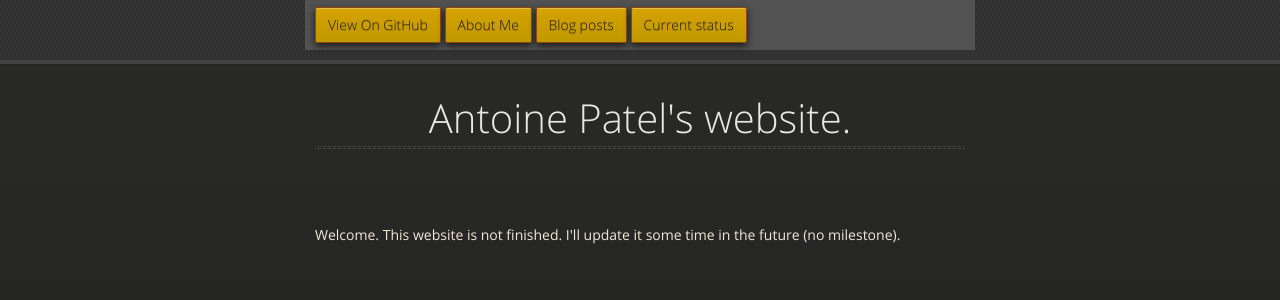
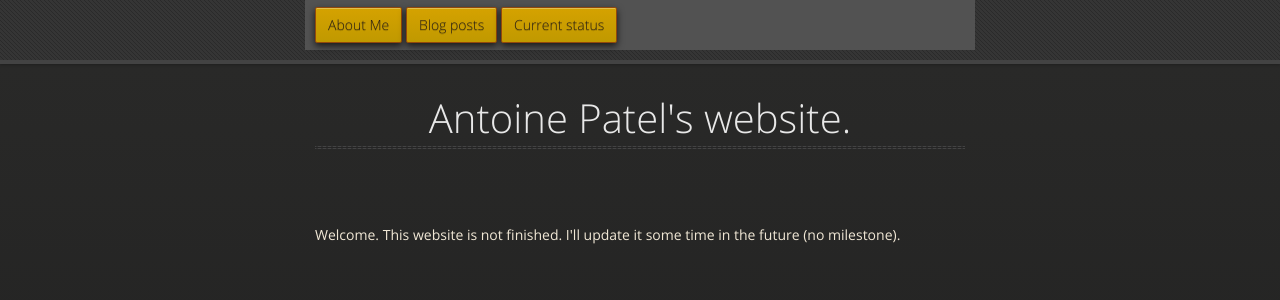
Before and after one commit to Antoine-Patel/Antoine-Patel.github.io, a Jekyll site: the page built from index.html, in a window 1280 px wide. Shown: the top 300 px of the page. Built offline with Jekyll 4.4.1, drawn with Linux system fonts in a browser that asks for light colours; nearby versions of some CDN libraries.

Commit message:
Remove link to my profile in nav.

```diff
--- a/_layouts/default.html
+++ b/_layouts/default.html
@@ -35,11 +35,11 @@
 
       <div id="header">
         <nav>
-          <li>
-	    <a href="https://github.com/Antoine-Patel">
-	      View On GitHub
-	    </a>
-	  </li>
+          <!-- <li> -->
+	  <!--   <a href="https://github.com/Antoine-Patel"> -->
+	  <!--     My GitHub profile -->
+	  <!--   </a> -->
+	  <!-- </li> -->
 	  {% for page in site.html_pages %}
 	    {% if page.title %}
 	      <li><a href="{{ page.url }}">{{ page.title }}</a></li>
```
